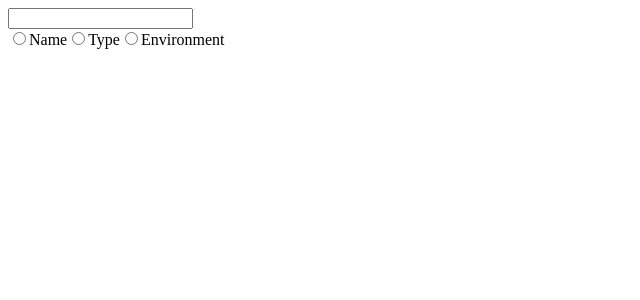
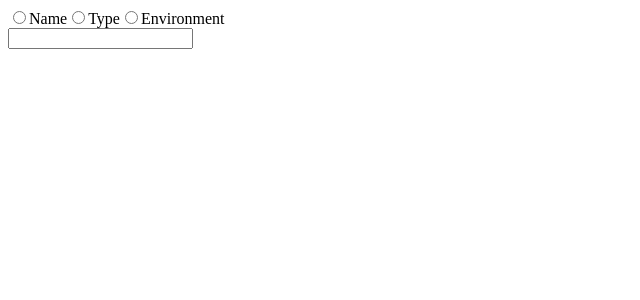
Before and after one commit to JoshuaJonesTS/material-ui-practice-for-TS, a React (Create React App) app: page / in a window 1280 px wide. Shown: the top 300 px of the page, without its empty margins (0-640 px from the left). Built offline with nearby package versions, Linux system fonts and the light colour scheme.

Commit message:
Put text field below radio buttons

```diff
--- a/src/blocks/Search/MainSearch.js
+++ b/src/blocks/Search/MainSearch.js
@@ -38,7 +38,6 @@ function MainSearch() {
 
     return (
         <div>
-            <input type="text" onChange={e => setTerm(e.target.value)}></input>
             <div>
                 {/* Name */}
                 <input
@@ -79,6 +78,7 @@ function MainSearch() {
                 />
                 <label htmlFor="environmen">Environment</label>
             </div>
+            <input type="text" onChange={e => setTerm(e.target.value)}></input>
 
 
             {/* 1.1) Retrieve the value inside of the object that corresponds with the Search
```
